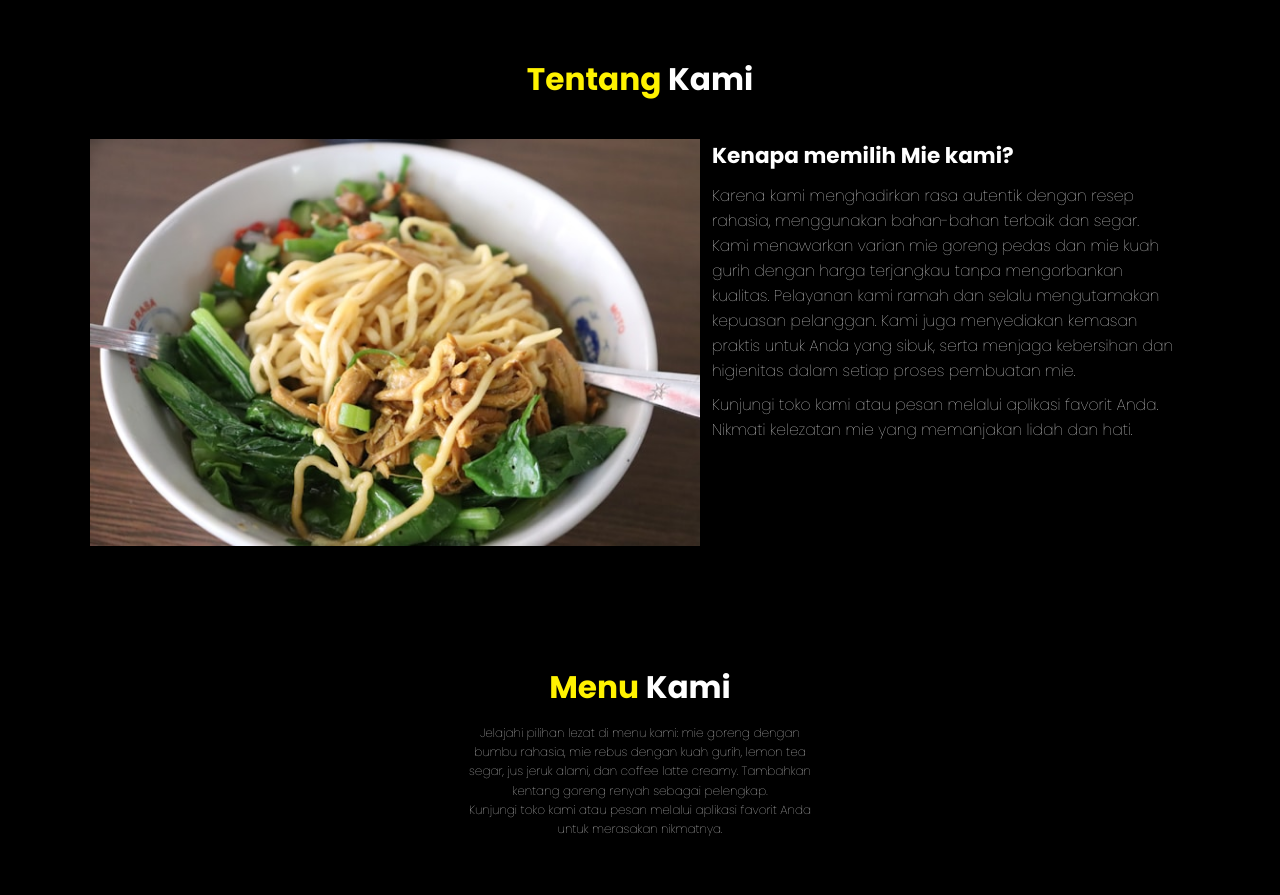
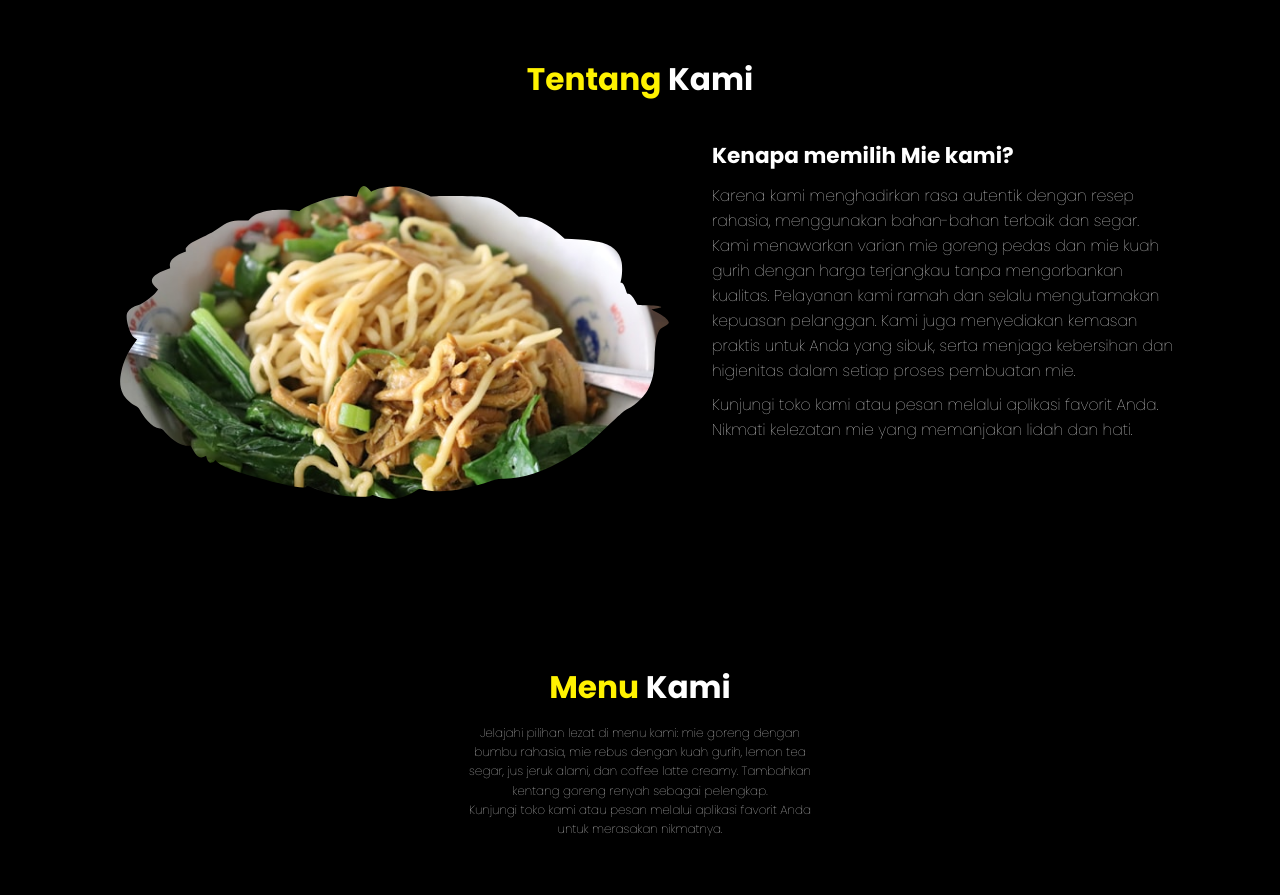
Before and after one commit to hariji0129/warung-indomie-nikmatnya-kebersamaan, a plain HTML site: page index.html in a window 1280 px wide. Shown: the part 840-1735 px from the top of the page. Drawn offline with nearby package versions, Linux system fonts and the light colour scheme.

Commit message:
menambahkan css masking

```diff
--- a/css/style.css
+++ b/css/style.css
@@ -205,9 +205,9 @@ body {
 
 .hero .content {
   padding: 1.4rem 7%;
-  max-width: 60rem;
+  /*max-width: 60rem;*/
   width: 100%;
-  text-align: left;
+  text-align: center;
   position: fixed;
   top: 130px;
 }
@@ -277,10 +277,10 @@ body {
 
 .about .row .about-img img {
   width: 100%;
-  -webkit-image: url('../img/tentang-kami.jpg');
-  -webkit-size: 50%;
-  -webkit-repeat: no-repeat;
-  -webkit-position: center;
+  -webkit-mask-image: url('../img/menu/noodle.svg');
+  -webkit-mask-size: 90%;
+  -webkit-mask-repeat: no-repeat;
+  -webkit-mask-position: center;
 }
 
 .about .row .content {
--- a/index.html
+++ b/index.html
@@ -107,7 +107,6 @@
       <main class="content">
         <h1>Mari Nikmati Semangkuk <span>Indomie</span></h1>
         <p>Rasa Autentik, Kenikmatan Tak Terlupakan!</p>
-        <a href="#" class="cta">Beli Sekarang</a>
       </main>
     </section>
     <!--Hero Section End-->
```
Also changed, not shown: img/menu/noodle.svg (added).
